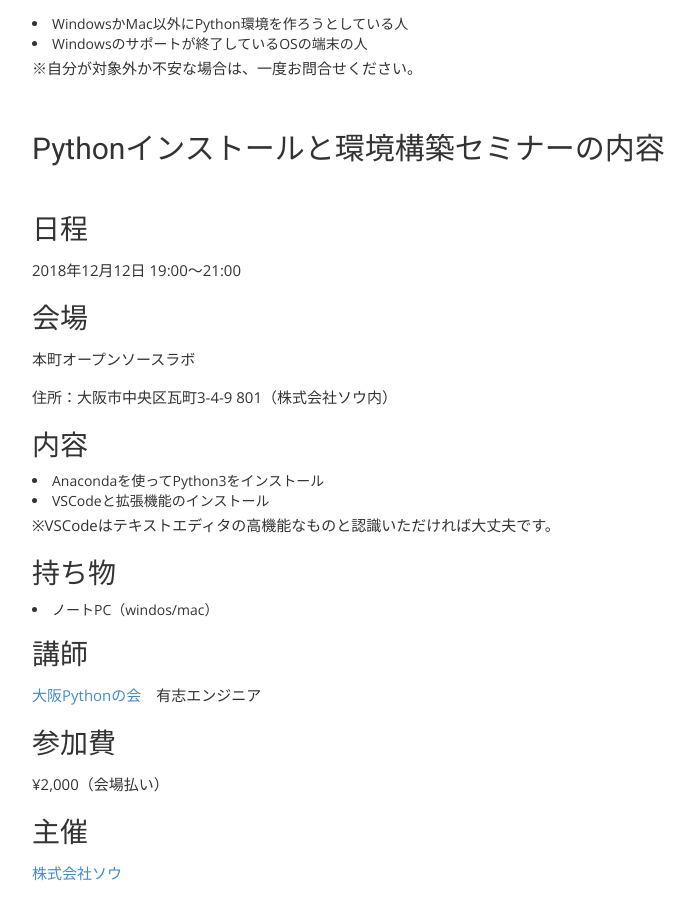
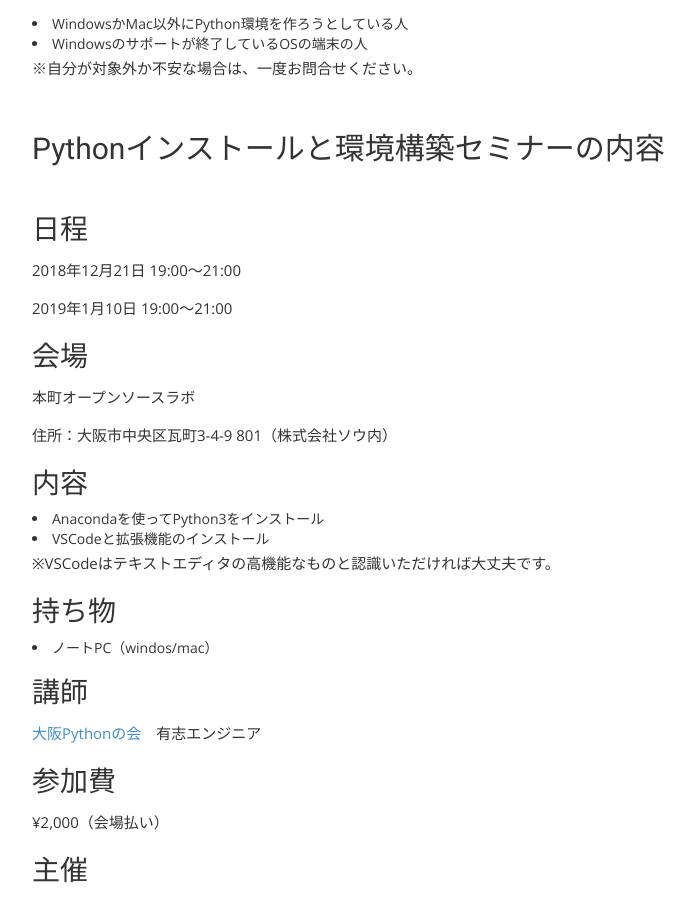
Before and after one commit to hommachi-open-source-lab/hommachi-open-source-lab.github.io, a Jekyll site: the page built from contents/study/buld_python_env.html, in a window 1280 px wide and 900 px high, scrolled down 1820 px. Shown: the whole window, without its empty margins (38-733 px from the left). Built offline with Jekyll 4.4.1, drawn with Linux system fonts in a browser that asks for light colours; nearby versions of some CDN libraries; some web fonts are replaced; library files that are not in the unit come from our copies.

Commit message:
テキスト修正

```diff
--- a/contents/study/buld_python_env.html
+++ b/contents/study/buld_python_env.html
@@ -69,7 +69,8 @@ permalink: /contents/study/buld_python_env/
     <h2><span id="Pythonインストールと環境構築セミナーの内容">Pythonインストールと環境構築セミナーの内容</span></h2>
     <br>
     <h3>日程</h3>
-    <p>2018年12月12日 19:00〜21:00</p>
+    <p>2018年12月21日 19:00〜21:00</p>
+    <p>2019年1月10日 19:00〜21:00</p>
     <h3>会場</h3>
     <p>本町オープンソースラボ</p>
     <p>住所：大阪市中央区瓦町3-4-9 801（株式会社ソウ内）</p>
```
